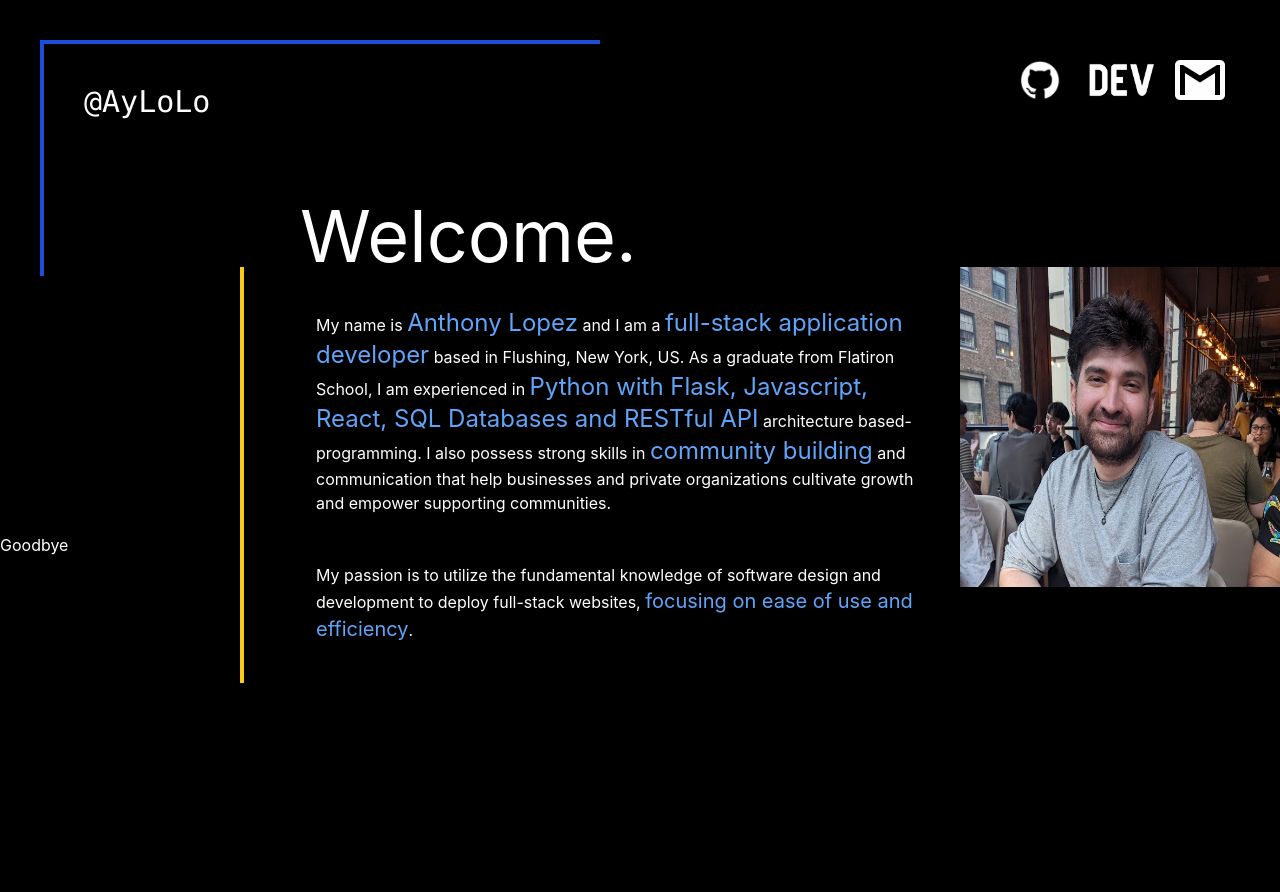
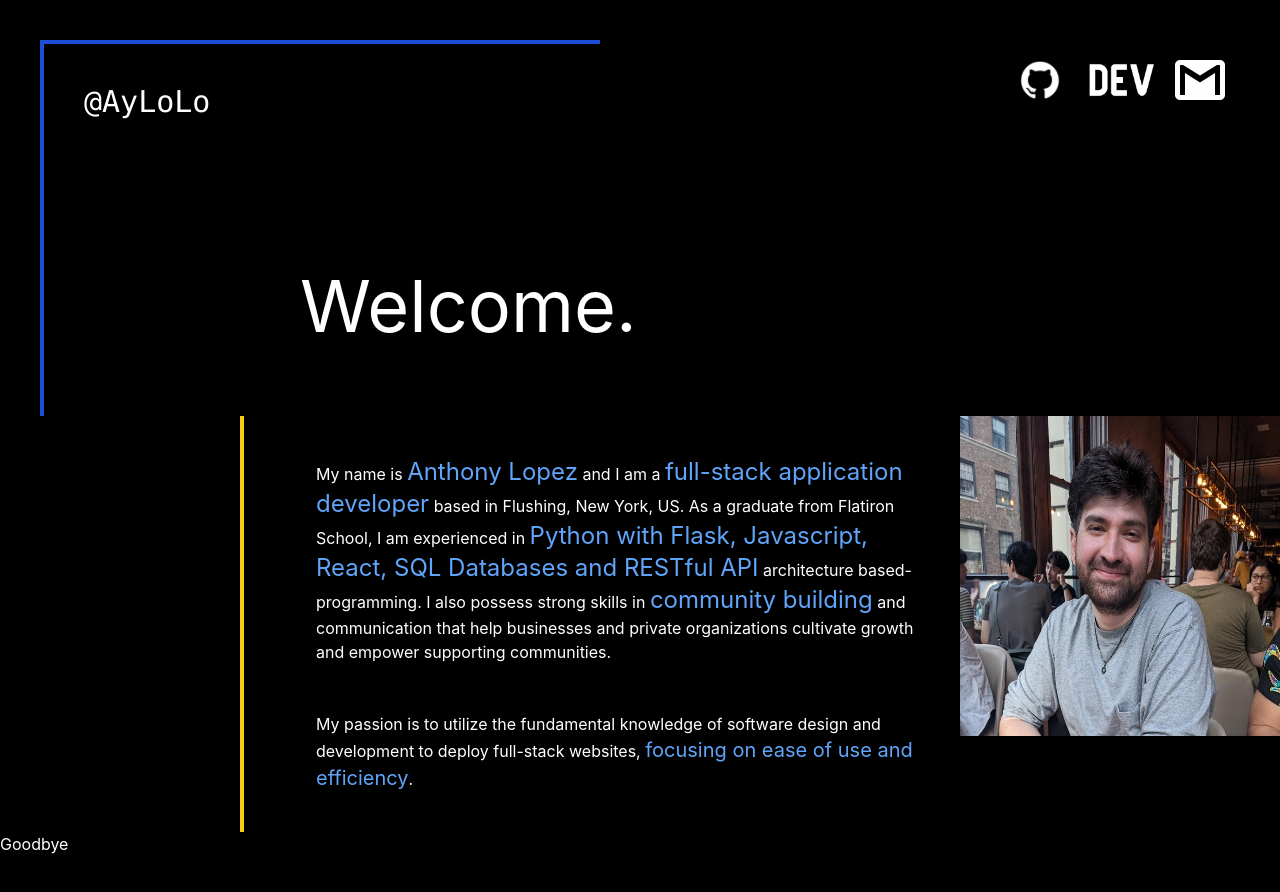
Before and after one commit to AyLoLo/personal-website, a React (Create React App) app: page / in a window 1280 px wide. Shown: the top 892 px of the page. Before the commit the page ends 800 px from the top, so only its background shows below. Built offline with nearby package versions, Linux system fonts and the light colour scheme.

Commit message:
fixed resizing issue by taking away h-screen from parent div, and added min-height and min-width to body tag. However img of myself does not resize well with a small browser, so will revisit later

```diff
--- a/src/App.js
+++ b/src/App.js
@@ -7,8 +7,8 @@ import Dev from './assets/Dev.png'
 function App() {
 
   return (
-    <div className='relative'>
-      <div className='grid grid-rows-3 h-screen w-screen text-white'>
+    <div>
+        <div className='grid grid-rows-3 min-w-fit min-h-fit text-white'>
           <div className='grid grid-cols-2'>
             <div className='border-l-4 border-t-4 border-blue-700 ml-10 mt-10 mr-10 grid grid-rows-2'>
               <span className='font-mono text-3xl p-10'>@AyLoLo</span>
--- a/src/index.css
+++ b/src/index.css
@@ -2,12 +2,24 @@
 @tailwind components;
 @tailwind utilities;
 
+
+* {
+  margin: 0;
+  padding: 0;
+  box-sizing : border-box;
+}
+
+html {
+  background-color: #000000;
+}
+
 body {
   margin: 0;
+  min-height: 100vh;
   height: 100%;
-  min-width: 100%;
-  overflow: hidden;
-  background-color: #000000;
+  min-width: 80px;
+  width: 100%;
+  overflow-x: hidden;
   font-family: -apple-system, BlinkMacSystemFont, 'Segoe UI', 'Roboto', 'Oxygen',
     'Ubuntu', 'Cantarell', 'Fira Sans', 'Droid Sans', 'Helvetica Neue',
     sans-serif;
```
Lines whose indentation alone changed are shown as unchanged.
